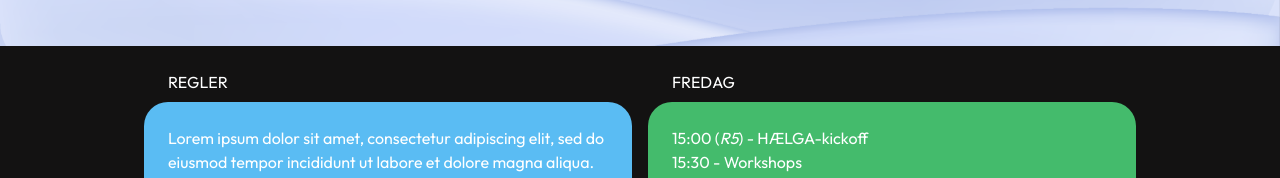
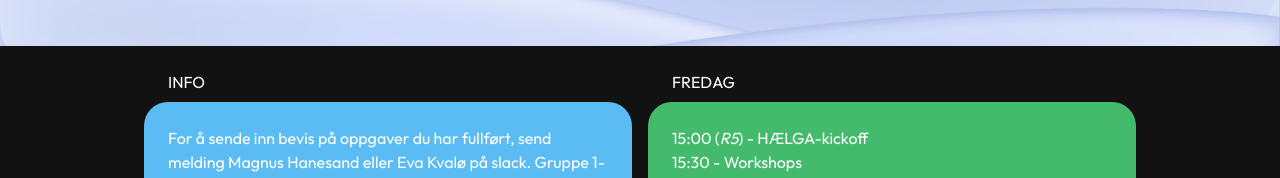
Before and after one commit to Thor-Herman/HAELGA_2023, a Next.js app in the folder frontend/: page / in a window 1280 px wide. Shown: the part 754-932 px from the top of the page. Built offline with nearby package versions, Linux system fonts and the light colour scheme; no server answers; the database is empty.

Commit message:
Update InformationSection.tsx

```diff
--- a/frontend/components/InformationSection.tsx
+++ b/frontend/components/InformationSection.tsx
@@ -3,13 +3,10 @@ import TextBox from './TextBox';
 const InformationSection = () => {
   return (
     <section className="mx-auto mb-32 max-w-xl grid-cols-2 gap-x-4 px-4 md:grid md:max-w-5xl">
-      <TextBox title="REGLER" bgColor="bg-lightBlue">
+      <TextBox title="INFO" bgColor="bg-lightBlue">
         <p>
-          Lorem ipsum dolor sit amet, consectetur adipiscing elit, sed do eiusmod tempor incididunt ut labore et dolore
-          magna aliqua. Ut enim ad minim veniam, quis nostrud exercitation ullamco laboris nisi ut aliquip ex ea commodo
-          consequat. Duis aute irure dolor in reprehenderit in voluptate velit esse cillum dolore eu fugiat nulla
-          pariatur. Excepteur sint occaecat cupidatat non proident, sunt in culpa qui officia deserunt mollit anim id
-          est laborum.
+          For å sende inn bevis på oppgaver du har fullført, send melding Magnus Hanesand eller Eva Kvalø på slack.
+          Gruppe 1-6 sender til Magnus og gruppe 7-12 sender til Eva.
         </p>
       </TextBox>
       <TextBox title="FREDAG" bgColor="bg-green">
```
